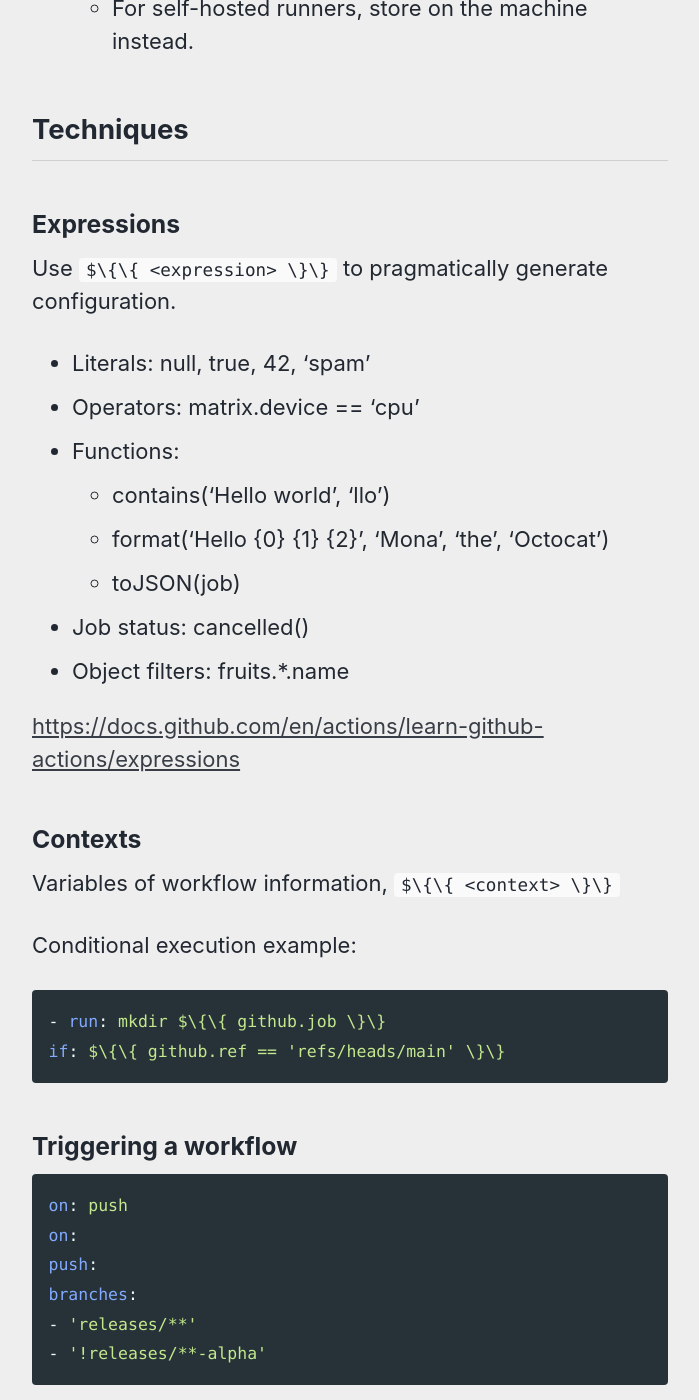
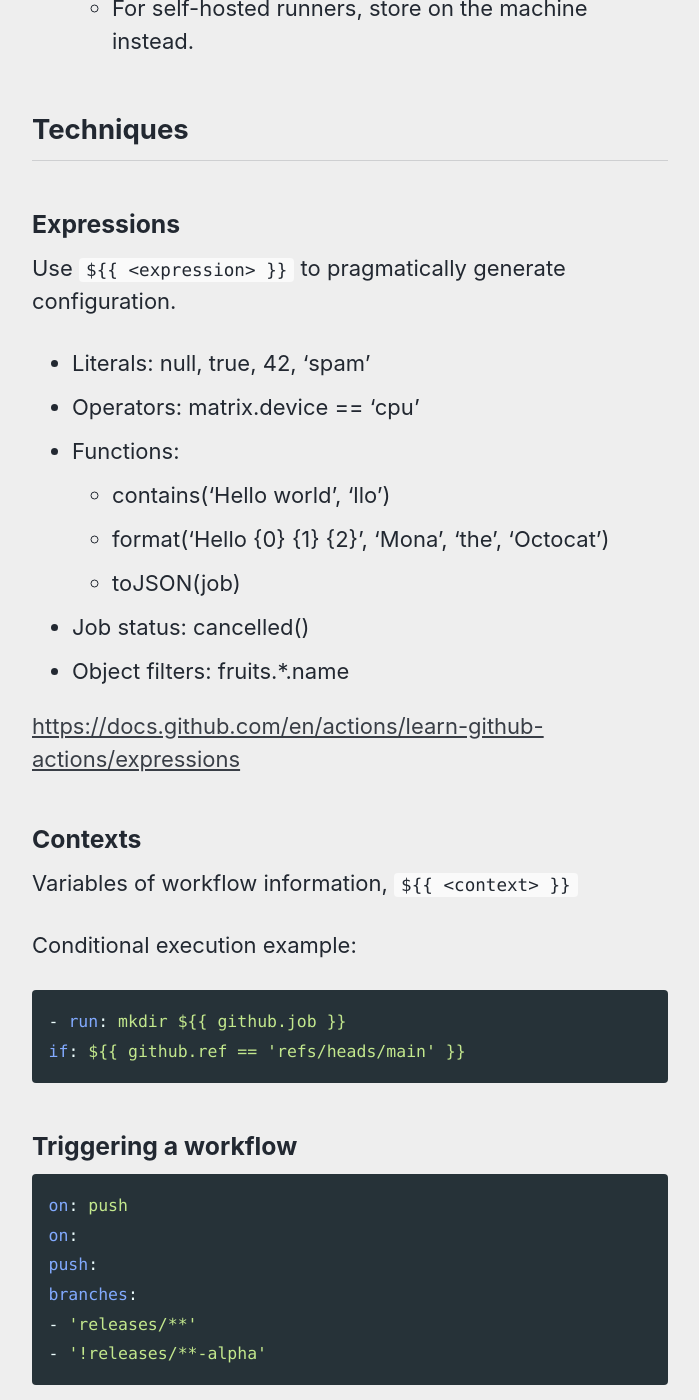
Before and after one commit to xc-jp/blog-posts, a Jekyll site: the page built from _posts/2022-05-10-Github-Actions.md, in a window 1280 px wide and 1400 px high, scrolled down 2460 px. Shown: the whole window, without its empty margins (290-989 px from the left). Built offline with Jekyll 4.4.1, drawn with Linux system fonts in a browser that asks for light colours; cached includes are drawn as plain includes; some of the changed text lies outside the part shown.

Commit message:
Fixed curly blackets

````diff
--- a/_posts/2022-05-10-Github-Actions.md
+++ b/_posts/2022-05-10-Github-Actions.md
@@ -62,16 +62,20 @@ Setup hierarchy:
 
 ### Security policy
 
+{% raw %}
 - **DO NOT** use self-hosted runners for a public repository
     - Risk: allow arbitrary code execution on your machine.
     - Configurable requirement for PR: e.g. approval from someone with write access.
-- Secrets from settings: `$\{\{ secrets.PASSWORD \}\}`
+- Secrets from settings: `${{ secrets.PASSWORD }}`
     - For self-hosted runners, store on the machine instead.
+{% endraw %}
 
 ## Techniques
 ### Expressions
 
-Use `$\{\{ <expression> \}\}` to pragmatically generate configuration.
+{% raw %}
+Use `${{ <expression> }}` to pragmatically generate configuration.
+{% endraw %}
 
 - Literals: null, true, 42, 'spam'
 - Operators: matrix.device == 'cpu'
@@ -86,14 +90,16 @@ Use `$\{\{ <expression> \}\}` to pragmatically generate configuration.
 
 ### Contexts
 
-Variables of workflow information, `$\{\{ <context> \}\}`
+{% raw %}
+Variables of workflow information, `${{ <context> }}`
 
 Conditional execution example:
 
 ```yaml
-- run: mkdir $\{\{ github.job \}\}
-if: $\{\{ github.ref == 'refs/heads/main' \}\}
+- run: mkdir ${{ github.job }}
+if: ${{ github.ref == 'refs/heads/main' }}
 ```
+{% endraw %}
 
 ### Triggering a workflow
 
@@ -112,15 +118,17 @@ branches:
 
 Jobs run in parallel and may be assigned to different runners.
 
+{% raw %}
 ```yaml
 jobs:
   job1:
   job2:
     needs: job1
   job3:
-    if: $\{\{ always() \}\}
+    if: ${{ always() }}
     needs: [job1, job2]
 ```
+{% endraw %}
 
 [https://docs.github.com/en/actions/using-workflows/workflow-syntax-for-github-actions](https://docs.github.com/en/actions/using-workflows/workflow-syntax-for-github-actions)
 
@@ -139,8 +147,9 @@ When registering runners, set corresponding labels.
 
 Procedurally generate build configuration combinations.
 
+{% raw %}
 ```yaml
-runs-on: $\{\{ matrix.os \}\}
+runs-on: ${{ matrix.os }}
 strategy:
   matrix:
     node: [8, 10, 12, 14]
@@ -152,6 +161,7 @@ strategy:
       - os: macos-latest
         node: 8
 ```
+{% endraw %}
 
 [https://docs.github.com/en/actions/using-jobs/using-a-build-matrix-for-your-jobs](https://docs.github.com/en/actions/using-jobs/using-a-build-matrix-for-your-jobs
 )
@@ -186,6 +196,7 @@ CI=true
 
 ### Setup environment variables
 
+{% raw %}
 ```yaml
 env:
   DAY_OF_WEEK: Monday
@@ -195,11 +206,12 @@ jobs:
     env:
       Greeting: Hello
     steps:
-      - if: $\{\{ env.DAY_OF_WEEK == 'Monday' \}\}
+      - if: ${{ env.DAY_OF_WEEK == 'Monday' }}
         run: echo ”$Greeting $First_Name. Today is $DAY_OF_WEEK!”
         env:
           First_Name: Mona
 ```
+{% endraw %}
 
 [https://docs.github.com/en/actions/learn-github-actions/environment-variables](https://docs.github.com/en/actions/learn-github-actions/environment-variables)
 
@@ -255,10 +267,12 @@ For hosted artifact storage:
 
 Our solution for hosted runners:
 
+{% raw %}
 ```yaml
-upload-artifacts ”Result tarballs” $\{\{ github.job \}\}
+upload-artifacts ”Result tarballs” ${{ github.job }}
 result '*.tar.gz'
 ```
+{% endraw %}
 
 - Each file is stored to a s3 bucket.
 - A public link is added to the log.
@@ -295,30 +309,36 @@ However,
 - No anchors and aliases (&anchor and *anchor)
 - Context expansion may cause syntax errors
 
+{% raw %}
 ```yaml
 strategy:
   matrix:
     device: [cpu, gpu]
-runs-on: [self-hosted, $\{\{ matrix.device \}\}]
+runs-on: [self-hosted, ${{ matrix.device }}]
 ```
+{% endraw %}
 
 but this works:
 
+{% raw %}
 ```yaml
 runs-on:
 - self-hosted
-- $\{\{ matrix.device }}
+- ${{ matrix.device }}
 ```
+{% endraw %}
 
 ### Context availability
 
+{% raw %}
 ```yaml
 test-context:
   steps:
-    - name: $\{\{ github.job \}\}
+    - name: ${{ github.job }}
       run: ...
-    - run: echo $\{\{ github.job \}\}
+    - run: echo ${{ github.job }}
 ```
+{% endraw %}
 
 github.job: job id (i.e. test-context)
 
````
